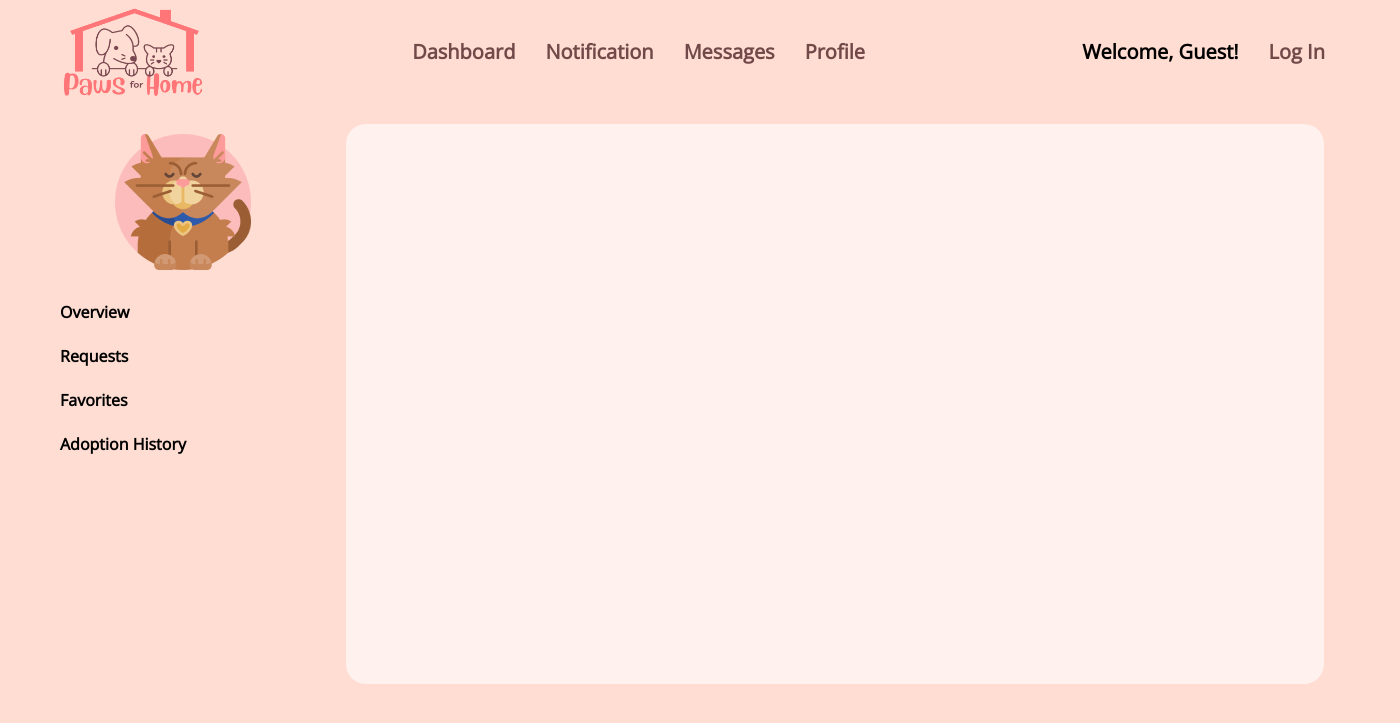
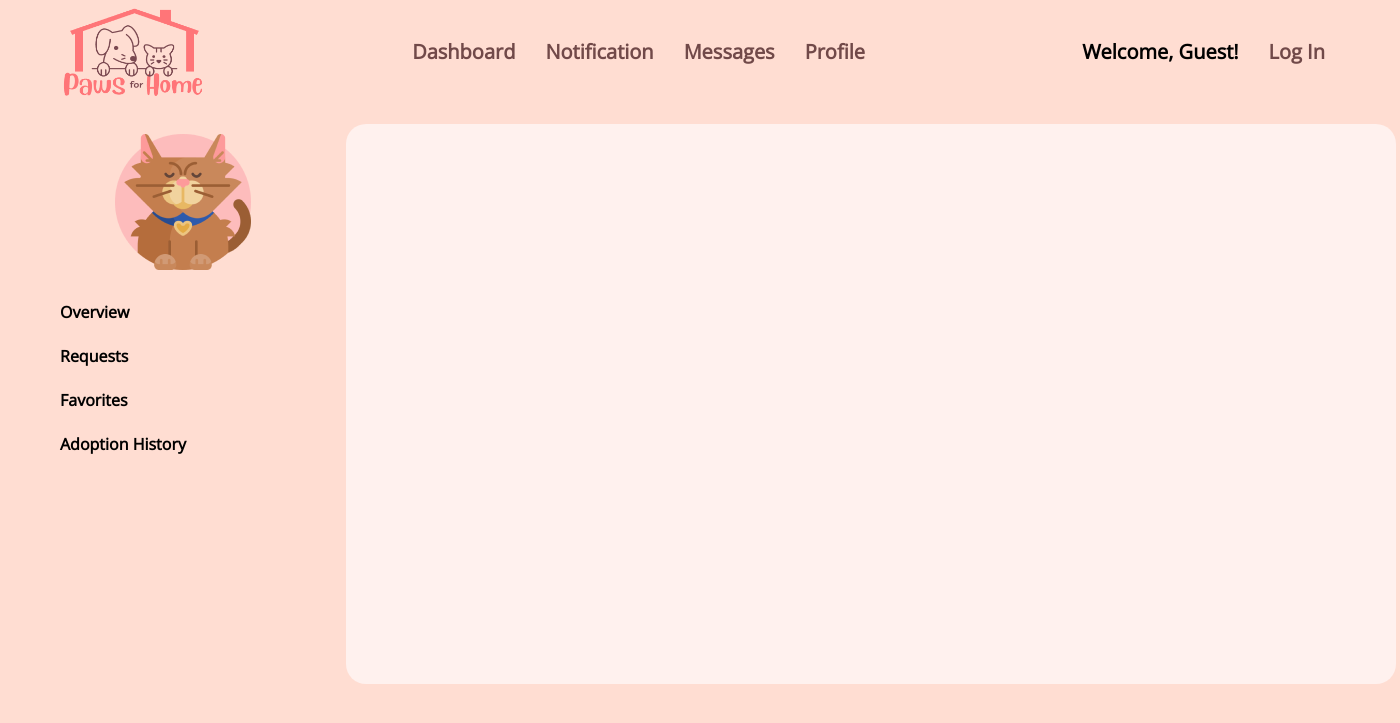
Before and after one commit to aizernere/PawsForHome, a Django app: page /requests/ in a window 1400 px wide. Shown: the top 723 px of the page. Run offline with Django 5.2, Linux system fonts and the light colour scheme; data comes from the database, SQL or seed files in the repository; both versions use the stored data as it was after the commit; parts of the project's set-up code (start-up, migrations or seed data) failed here and were passed over; some libraries are stand-ins or nearby versions.

Commit message:
added user_request

```diff
--- a/PawsForHome/main/static/css/user-dashboard.css
+++ b/PawsForHome/main/static/css/user-dashboard.css
@@ -51,9 +51,10 @@
     border-radius: 20px;
     padding: 20px;
     height: 70vh;
-    display: flex;
+    width: 1050px;
+    /* display: flex;
     flex-direction: row;
     gap: 10px;
     align-items: center;
-    justify-content: space-between;
+    justify-content: space-between; */
 }
```
Also changed, not shown: PawsForHome/db.sqlite3.
